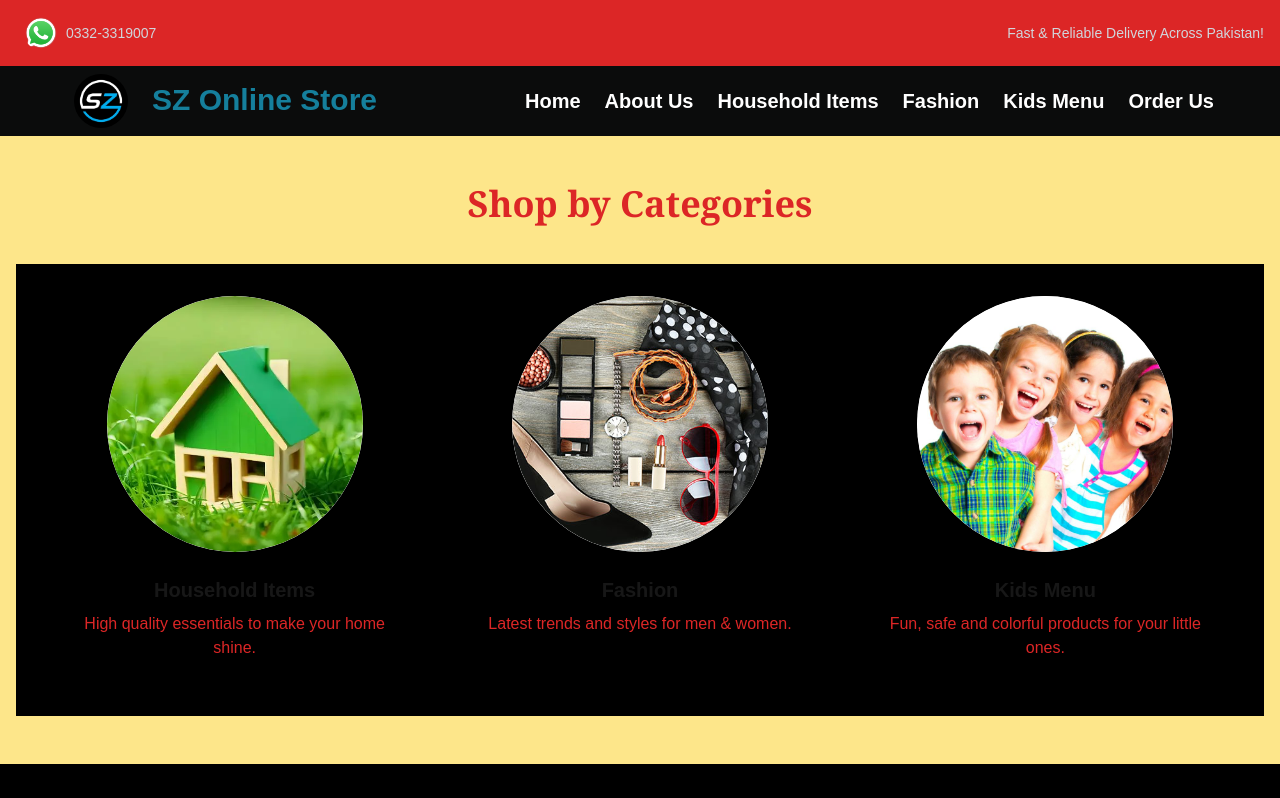
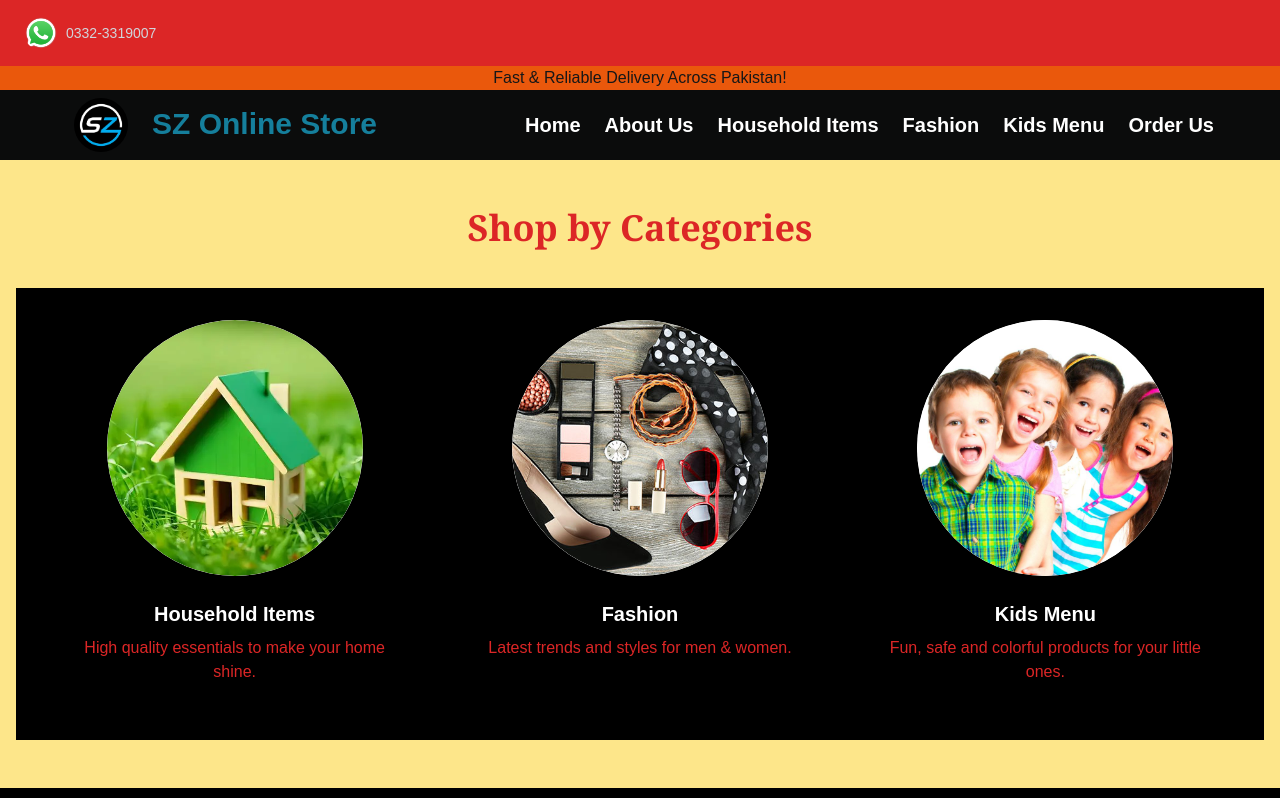
Before and after one commit to SabaZain/sz_onlinestore, a Next.js app: page /Categories in a window 1280 px wide. Shown: the top 798 px of the page. Built offline with nearby package versions, Linux system fonts and the light colour scheme.

Commit message:
online shop

```diff
--- a/src/app/Categories/page.tsx
+++ b/src/app/Categories/page.tsx
@@ -49,7 +49,7 @@ export default function CategoriesSection() {
               />
             </div>
             <div className="p-6 text-center">
-              <h3 className="text-xl font-semibold mb-2">{name}</h3>
+              <h3 className="text-xl text-white font-semibold mb-2">{name}</h3>
               <p className="text-red-600">{description}</p>
             </div>
           </a>
--- /dev/null
+++ b/src/app/components/Middlebar.tsx
@@ -0,0 +1,14 @@
+// components/Middlebar.tsx
+
+
+export default function Middlebar() {
+  return (
+    <div className="bg-orange-600 text-md text-center">
+         Fast & Reliable Delivery Across Pakistan!
+        <div>
+
+        </div>
+      </div>
+
+  );
+}
--- a/src/app/components/Topbar.tsx
+++ b/src/app/components/Topbar.tsx
@@ -12,10 +12,6 @@ export default function Topbar() {
         0332-3319007
 
         </div>
-
-        <div>
-          Fast & Reliable Delivery Across Pakistan!
-        </div>
       </div>
     </div>
   );
--- a/src/app/layout.tsx
+++ b/src/app/layout.tsx
@@ -4,6 +4,7 @@ import "./globals.css";
 import Navbar from "./components/Navbar";
 import Footer from "./components/Footer";
 import Topbar from "./components/Topbar";
+import Middlebar from "./components/Middlebar";
 
 const geistSans = localFont({
   src: "./fonts/GeistVF.woff",
@@ -32,6 +33,7 @@ export default function RootLayout({
         className={`${geistSans.variable} ${geistMono.variable} antialiased`}
       >
         <Topbar/>
+        <Middlebar/>
         <Navbar/>
         {children}
         <Footer/>
```
